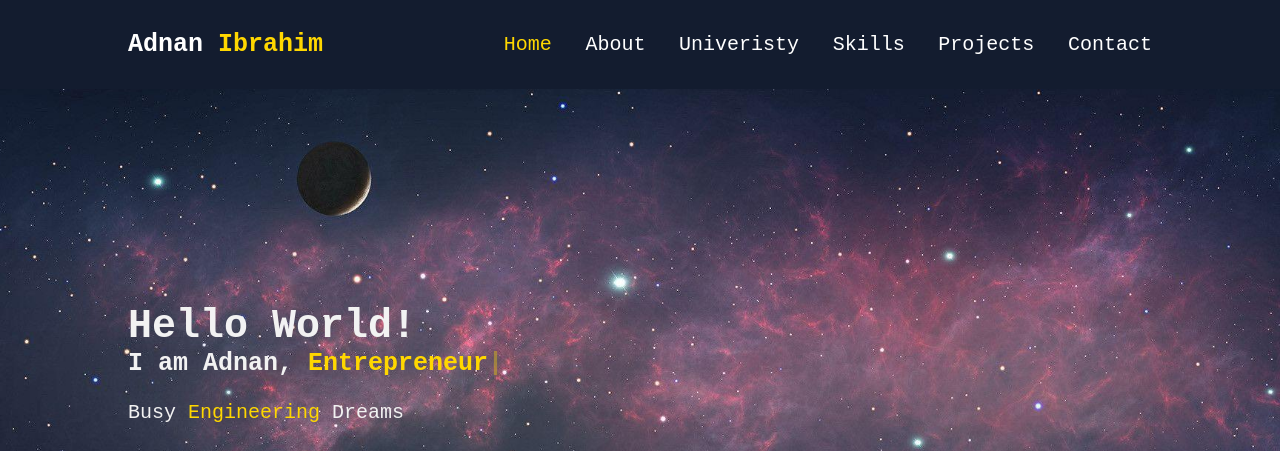
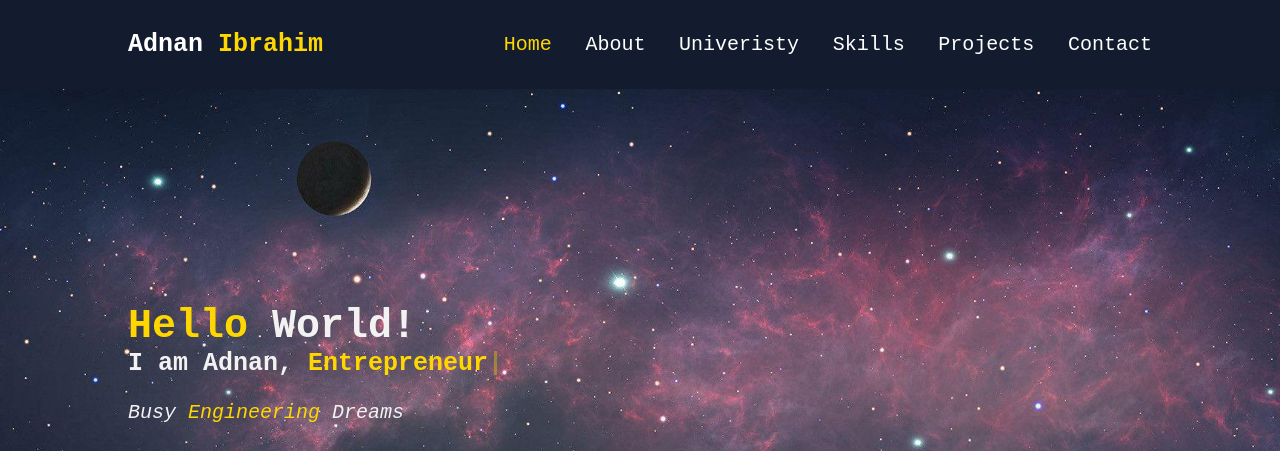
Before and after one commit to adnanibrahim29/adnanibrahim29.github.io, a plain HTML site: page index.html in a window 1280 px wide. Shown: the top 451 px of the page. Drawn offline with nearby package versions, Linux system fonts and the light colour scheme.

Commit message:
Update index.html

```diff
--- a/index.html
+++ b/index.html
@@ -30,9 +30,9 @@
     <!-- Home Content -->
     <section class = "home" id = "home" >
         <div class = "home-content">
-            <h3>Hello World!</h3>
+            <h3><span>Hello</span> World!</h3>
             <h4>I am Adnan, <span class = "text"></span></h4>
-            <p><br> Busy <span>Engineering</span> Dreams</p>
+            <p><br> <em>Busy <span>Engineering</span> Dreams</em></p>
 
             <div class = "home-sci">
                 <a href = 'https://www.linkedin.com/in/adnan-i-784225262/' target='_blank'  style="--i:7"><i class='bx bxl-linkedin'></i></a>
```
